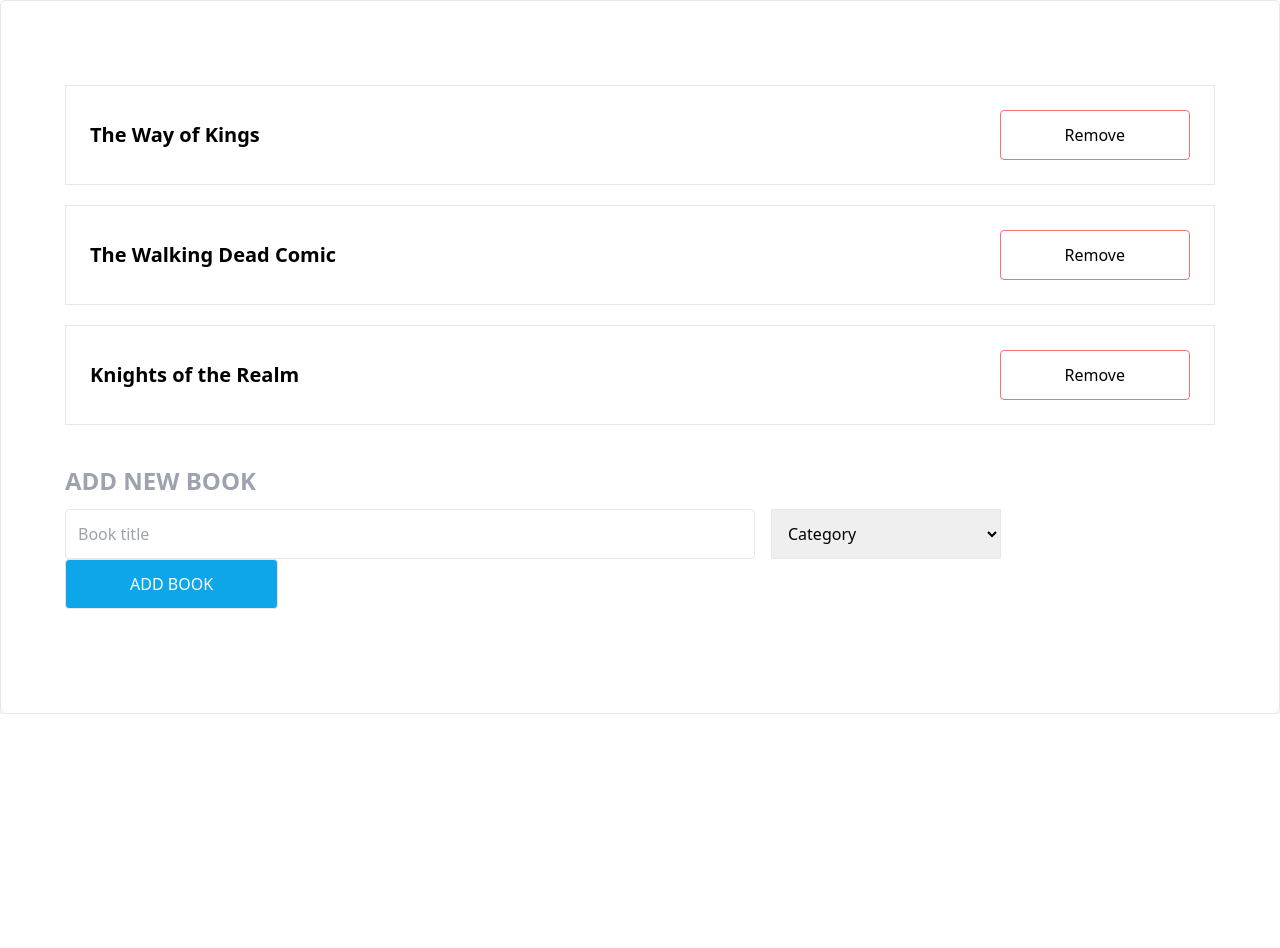
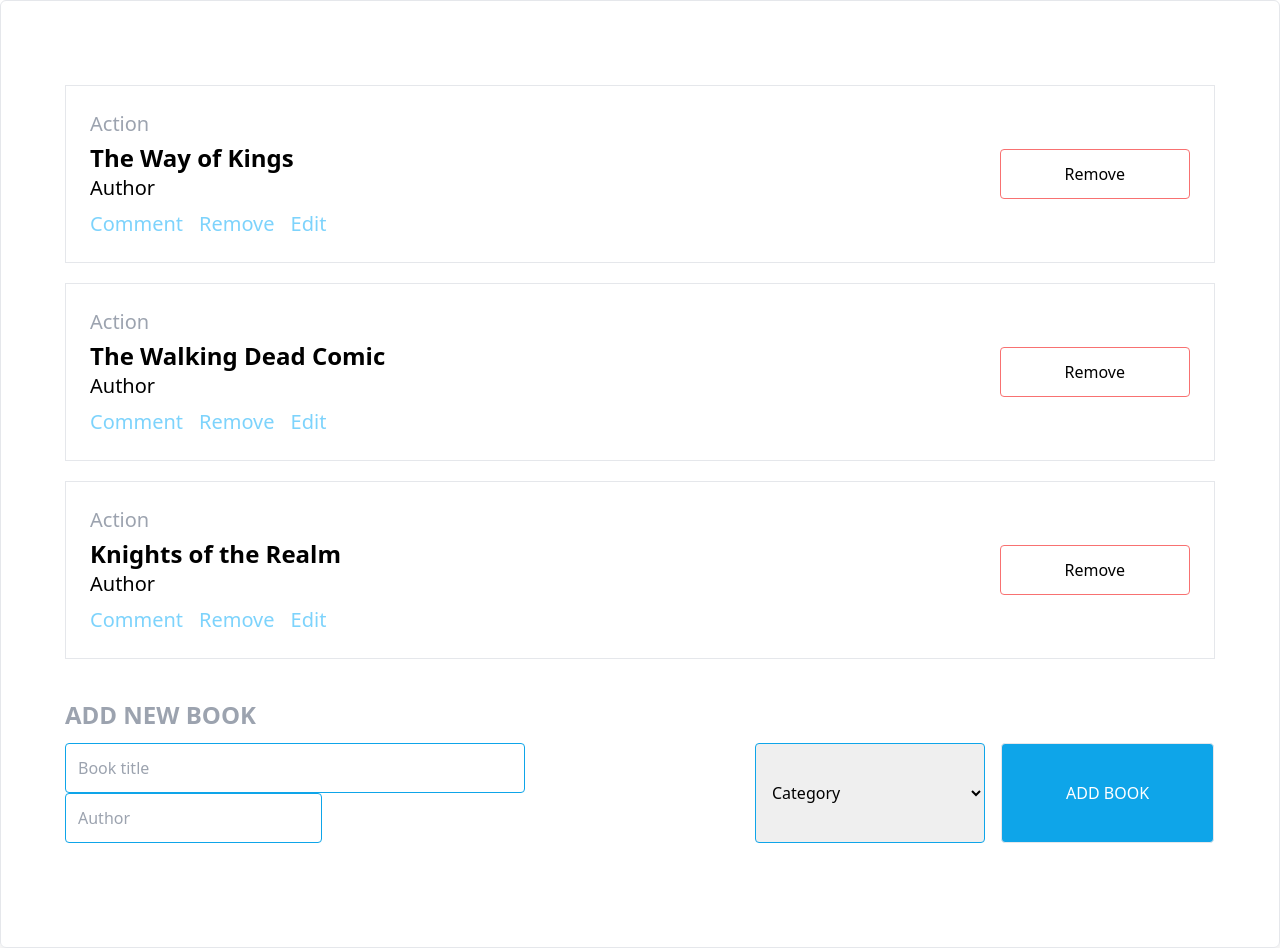
Before and after one commit to AmaduKamara/book-store, a React (Create React App) app: page / in a window 1280 px wide. Shown: the part 180-1128 px from the top of the page. Before the commit the page ends 894 px from the top, so only its background shows below. Built offline with nearby package versions, Linux system fonts and the light colour scheme.

Commit message:
Add author field and category and styled them

```diff
--- a/package.json
+++ b/package.json
@@ -13,6 +13,7 @@
     "react-redux": "^7.2.6",
     "react-router-dom": "^6.2.1",
     "react-scripts": "5.0.0",
+    "redux-logger": "^3.0.6",
     "web-vitals": "^2.1.3"
   },
   "scripts": {
--- a/src/components/Book.jsx
+++ b/src/components/Book.jsx
@@ -4,7 +4,22 @@ import PropTypes from 'prop-types';
 function Book({ title }) {
   return (
     <div className="my-5 p-6 border flex justify-between items-center">
-      <h2 className="text-xl font-semibold">{title}</h2>
+      <div>
+        <p className="text-gray-400 text-xl mb-1">Action</p>
+        <h2 className="text-2xl font-semibold">{title}</h2>
+        <h3 className="text-xl ">Author</h3>
+        <div>
+          <button type="button" className="mr-2 mt-2 text-sky-300 text-xl">
+            Comment
+          </button>
+          <button type="button" className="mx-2 mt-2 text-sky-300 text-xl">
+            Remove
+          </button>
+          <button type="button" className="mx-2 mt-2 text-sky-300 text-xl">
+            Edit
+          </button>
+        </div>
+      </div>
       <button
         type="button"
         className="py-3 px-16 rounded border border-red-400 hover:border-red-300 hover:bg-red-400 hover:text-white"
--- a/src/components/BookForm.jsx
+++ b/src/components/BookForm.jsx
@@ -7,14 +7,25 @@ function BookForm() {
       <h3 className="text-2xl uppercase font-semibold text-gray-400 my-3">
         Add New Book
       </h3>
-      <div>
-        <input
-          type="text"
-          placeholder="Book title"
-          className="p-3 border rounded w-3/5 focus:outline-none"
-          required
-        />
-        <select name="category" className="p-3 border mx-4  w-1/5">
+      <div className="flex">
+        <div className="w-3/5">
+          <input
+            type="text"
+            placeholder="Book title"
+            className="p-3 border rounded focus:outline-none border-sky-500 w-2/3 mr-4"
+            required
+          />
+          <input
+            type="text"
+            placeholder="Author"
+            className="p-3 border rounded focus:outline-none border-sky-500"
+            required
+          />
+        </div>
+        <select
+          name="category"
+          className="p-3 border mr-4  w-1/5 border-sky-500 rounded"
+        >
           <option value="" className="my-2">
             Category
           </option>
```
Also changed, not shown: 1 other file (tests, documents, lock files or other folders).
